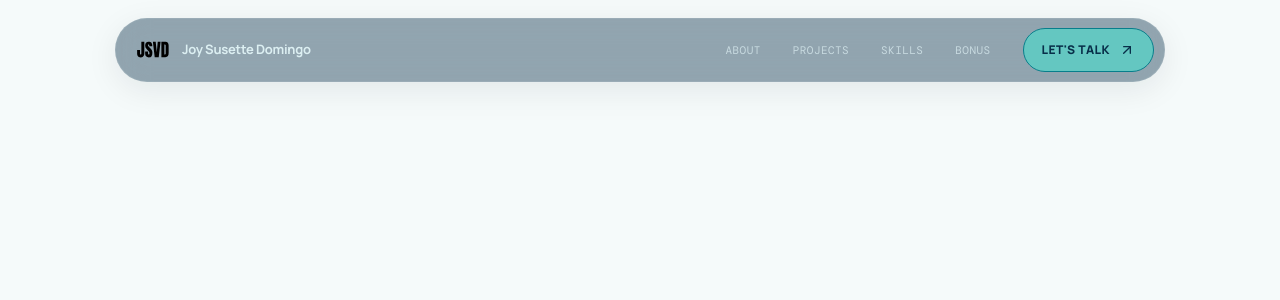
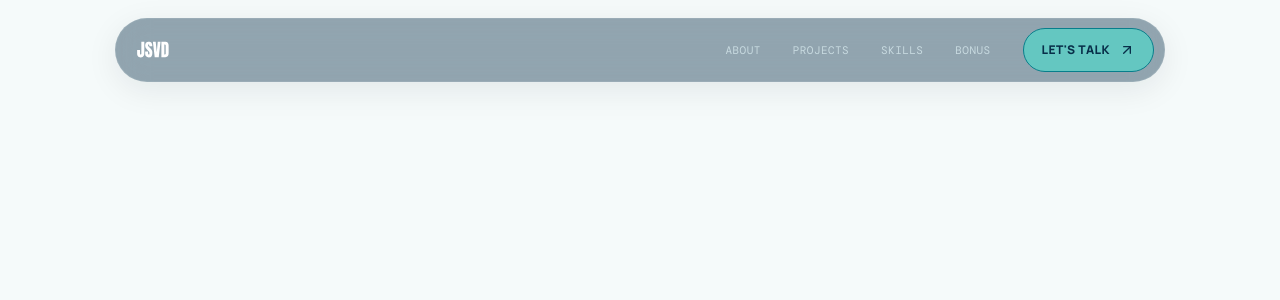
Before and after one commit to coochill/portfolio, a React (Vite) app: page / in a window 1280 px wide. Shown: the top 300 px of the page. Built offline with nearby package versions, Linux system fonts and the light colour scheme.

Commit message:
style(nav): update brand logo and remove extra elements

```diff
--- a/src/components/NavBar.tsx
+++ b/src/components/NavBar.tsx
@@ -1,7 +1,7 @@
 
 import { useState } from "react";
 import { ArrowUpRight, Menu, X } from "lucide-react";
-import logo from "../assets/logo-dark.svg";
+import logo from "../assets/logo-light.svg";
 import "./NavBar.css";
 
 const NavBar = () => {
@@ -18,8 +18,8 @@ const NavBar = () => {
         onClick={() => setIsOpen(false)}
       >
         <img src={logo} alt="" className="brand-mark__logo" />
-        <span>Joy Susette Domingo</span>
-      </a>
+
+</a>
 
       <div className="desktop-links">
         {links.map((link) => (
```
